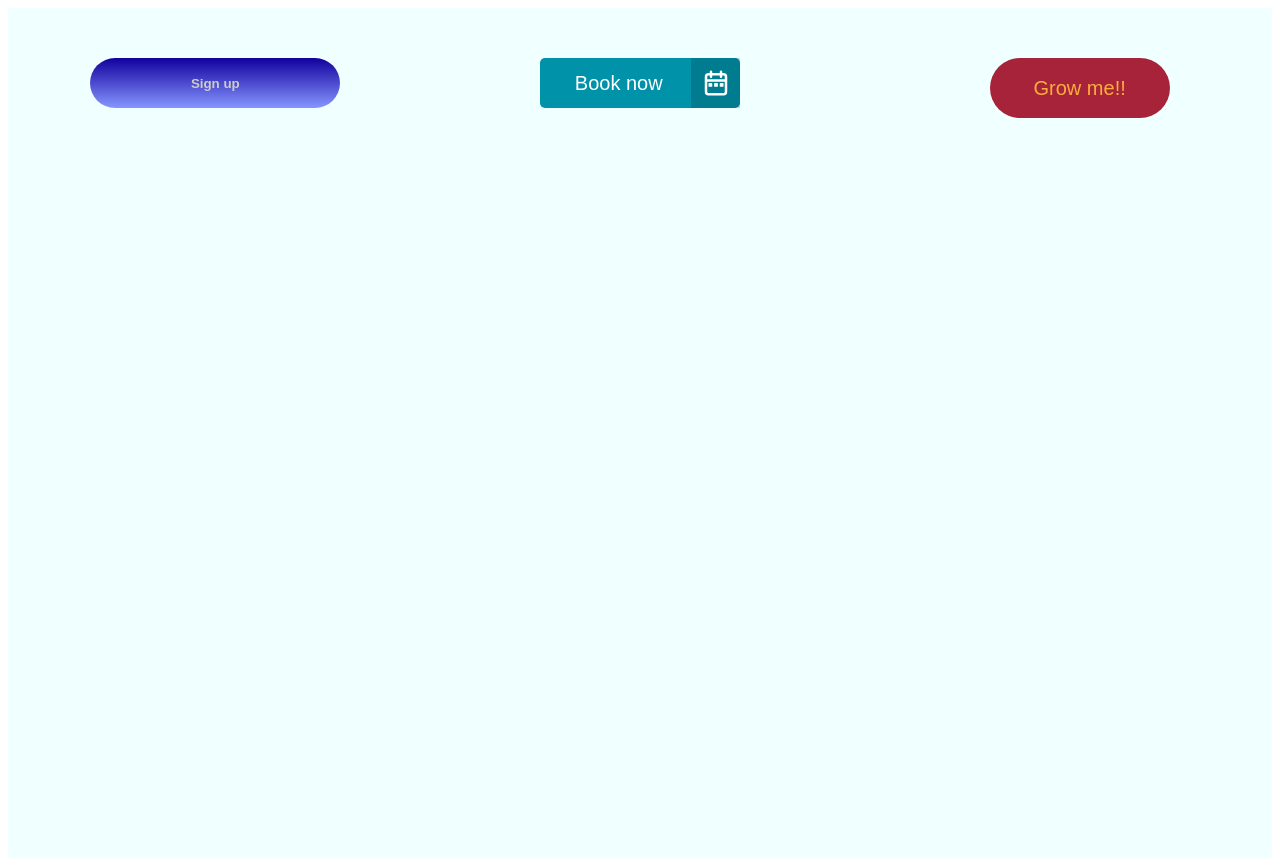
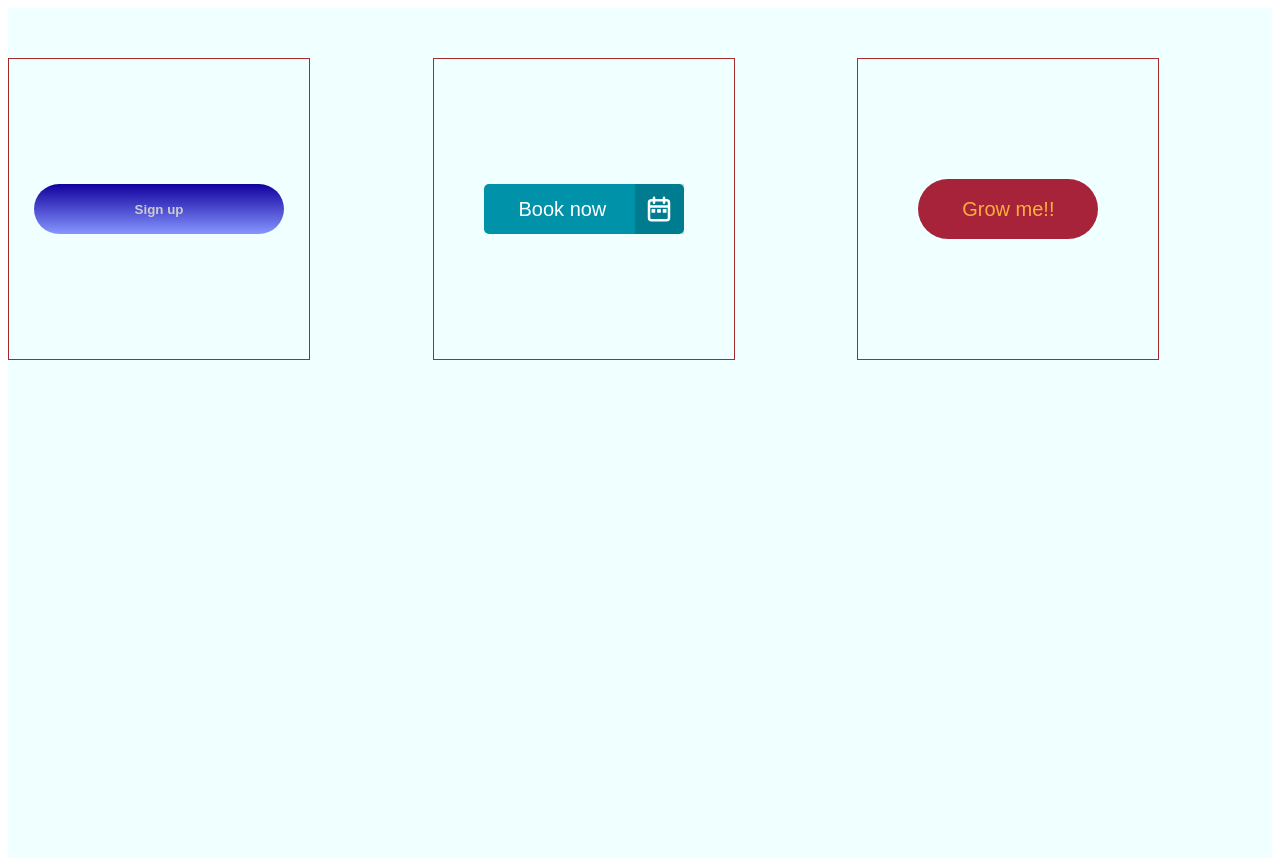
Before and after one commit to rmahmood19/css-components, a website: page pages/button1.html in a window 1280 px wide. Drawn offline with Linux system fonts and the light colour scheme.

Commit message:
Grid to hold the buttons

```diff
--- a/css/button1.css
+++ b/css/button1.css
@@ -2,10 +2,20 @@
     background-color: azure;
     height: 100vh;
     display: grid;
-    grid-template-columns: 1fr 1fr 1fr ;
+    grid-template-columns: repeat(auto-fit, minmax(400px, 1fr));
     gap: 10px;
     padding-top: 50px;
 }
+
+.button-holder {
+    display: flex;
+    align-items: center;
+    justify-content: center;
+    height: 300px;
+    width: 300px;
+    border: 1px brown solid ;
+}
+
 .button-1 {
     height: 50px;
     width: 250px;
@@ -60,12 +70,6 @@
     box-shadow: 0 3px 2px #0092A9;
 }
 
-.button-holder {
-    display: flex;
-    align-content: center;
-    justify-content: center;
-    height: 400px;
-}
 
 .button-3 {
     background-color: #A7233A;
@@ -77,7 +81,6 @@
     border-radius: 30px;
     font-size: 20px;
     transition: 100ms;
-    margin-left: 30px;
 }
 
 
```
